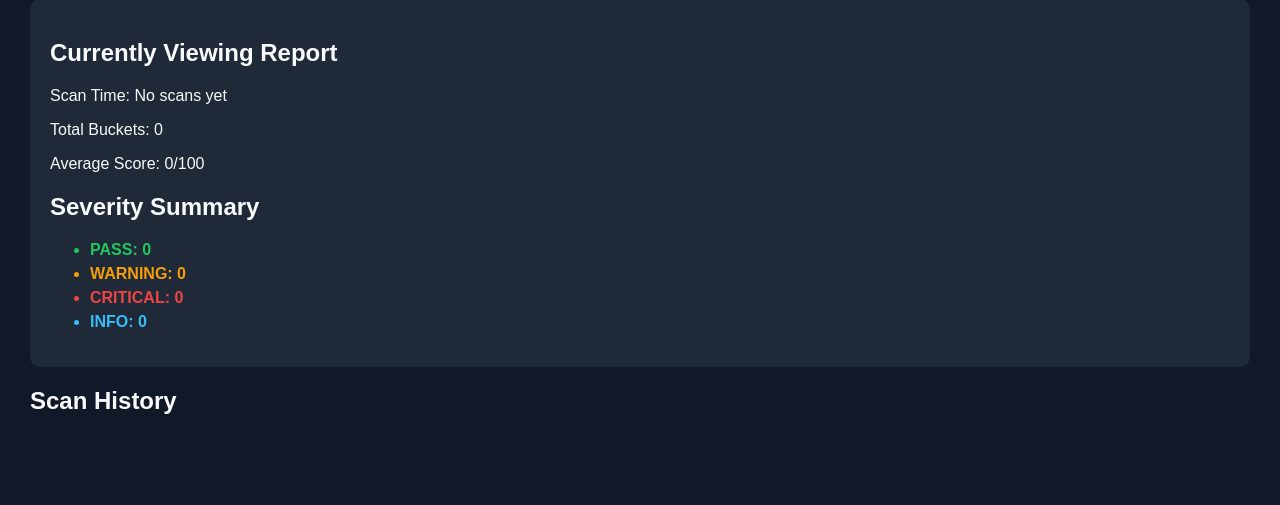
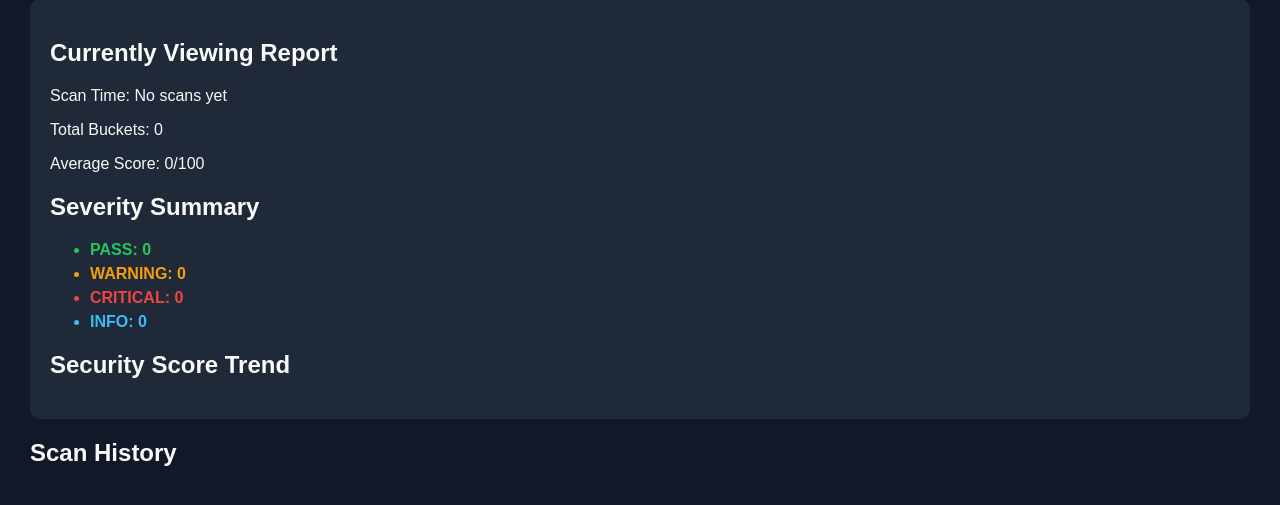
Before and after one commit to OloaneShark/cloudguard, a Flask app: page / in a window 1280 px wide. Shown: the part 154-659 px from the top of the page. Run offline with Flask 3, Linux system fonts and the light colour scheme.

Commit message:
Add security score trend summary

```diff
--- a/app.py
+++ b/app.py
@@ -126,7 +126,8 @@ def dashboard():
                 "WARNING": 0,
                 "CRITICAL": 0,
                 "INFO": 0
-            }
+            },
+            score_trend=[]
         )
 
     report_data = {
@@ -167,11 +168,22 @@ def dashboard():
 
     scan_history = get_scan_history()
 
+    trend_data = Scan.query.order_by(Scan.id.asc()).all()
+
+    score_trend = [
+        {
+            "scan_time": scan.scan_time,
+            "average_score": scan.average_score
+        }
+        for scan in trend_data
+    ]
+
     return render_template(
         "dashboard.html",
         report_data=report_data,
         scan_history=scan_history,
-        severity_counts=severity_counts
+        severity_counts=severity_counts,
+        score_trend=score_trend
     )
 
 
@@ -229,7 +241,8 @@ def view_report(scan_id):
         "dashboard.html",
         report_data=report_data,
         scan_history=scan_history,
-        severity_counts=severity_counts
+        severity_counts=severity_counts,
+        score_trend=score_trend
     )
 
 
--- a/templates/dashboard.html
+++ b/templates/dashboard.html
@@ -79,6 +79,17 @@
         <li class="critical">CRITICAL: {{ severity_counts.CRITICAL }}</li>
         <li class="info">INFO: {{ severity_counts.INFO }}</li>
     </ul>
+
+    <h2>Security Score Trend</h2>
+
+    <ul>
+        {% for scan in score_trend %}
+            <li>
+                {{ scan.scan_time }} |
+                Average Score: {{ scan.average_score }}/100
+            </li>
+        {% endfor %}
+    </ul>
 </div>
 
     {% for bucket in report_data.buckets %}
```
